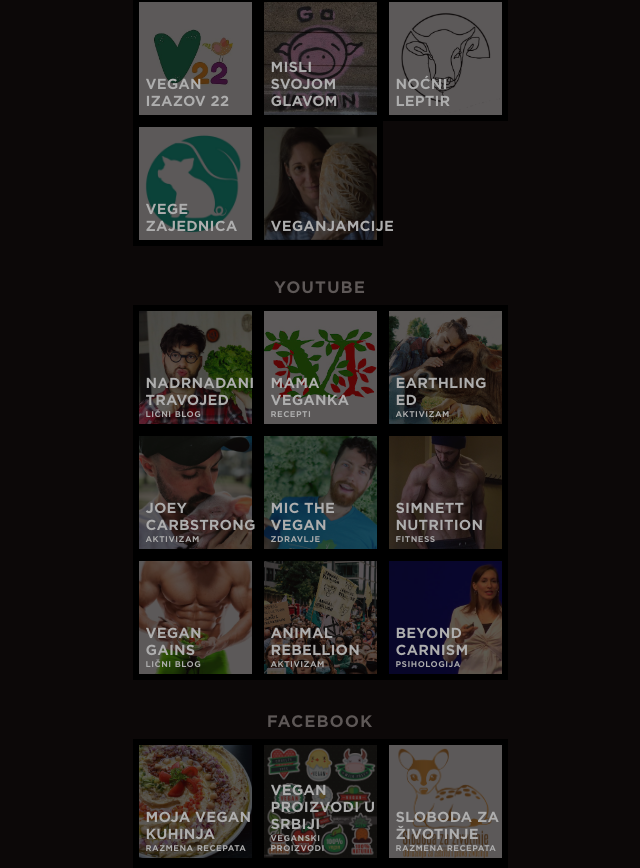
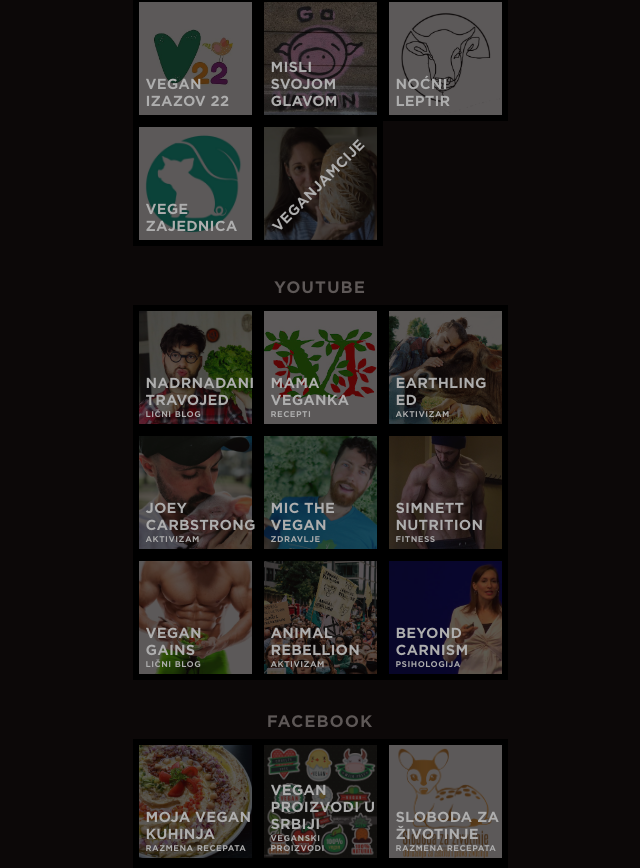
Before and after one commit to nikolabulatovic/saznaj.rs, a Next.js app: page / in a window 1280 px wide. Shown: the part 1832-2700 px from the top of the page, without its empty margins (320-960 px from the left). Built offline with nearby package versions, Linux system fonts and the light colour scheme; a web font is replaced by a local one.

Commit message:
Social Card - isDiagonal

```diff
--- a/components/social-card/SocialCard.tsx
+++ b/components/social-card/SocialCard.tsx
@@ -5,8 +5,16 @@
 import { colors, socialMedia, SocialMediaCardInfo, socialMediaCards, SocialMediaType } from 'utils';
 
 const SocialCard = ({
-  description, name, link, image
+  description, name, link, image, isDiagonal
 } : SocialMediaCardInfo) => {
+  const rotatedSx = {
+    transform: 'rotate(-45deg)',
+    transformOrigin: 'left',
+    left: '4px',
+    top: '3px',
+    position: 'relative',
+  };
+
   return (
     <Link
       href={link}
@@ -38,7 +46,8 @@
           bottom: '5px',
           left: '7px',
         }}>
-          <Typography sx={{
+          <Typography
+            sx={{
               fontFamily: 'GothamSSm Bold',
               fontStyle: 'normal',
               fontWeight: 700,
@@ -46,7 +55,11 @@
               lineHeight: '17px',
               color: colors.text.socialCardName,
               textTransform: 'uppercase',
-          }}>{name}</Typography>
+              ...isDiagonal ? rotatedSx : {}
+            }}
+          >
+            {name}
+          </Typography>
 
           <Typography sx={{
             fontFamily: 'GothamSSm Bold',
--- a/utils/resources.ts
+++ b/utils/resources.ts
@@ -7,6 +7,7 @@
   type: SocialMediaType;
   link: string;
   image: string;
+  isDiagonal?: boolean;
 }
 
 export const socialMediaCards: Array<SocialMediaCardInfo> = [
@@ -44,6 +45,7 @@
     type: 'Instagram',
     link: 'https://www.instagram.com/veganjamcije/',
     image: 'veganjamcije.jpg',
+    isDiagonal: true,
   },
   {
     name: 'Moja Vegan Kuhinja',
```
Lines whose indentation alone changed are shown as unchanged.
